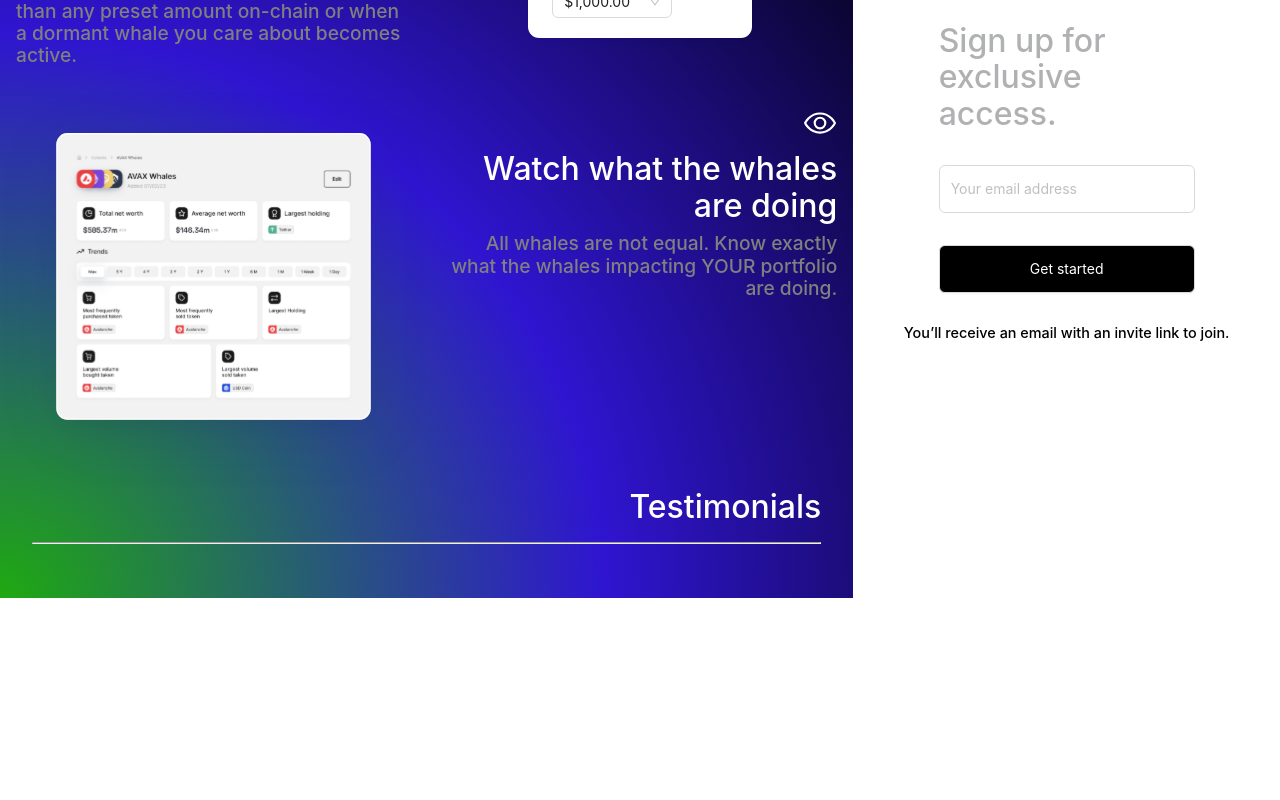
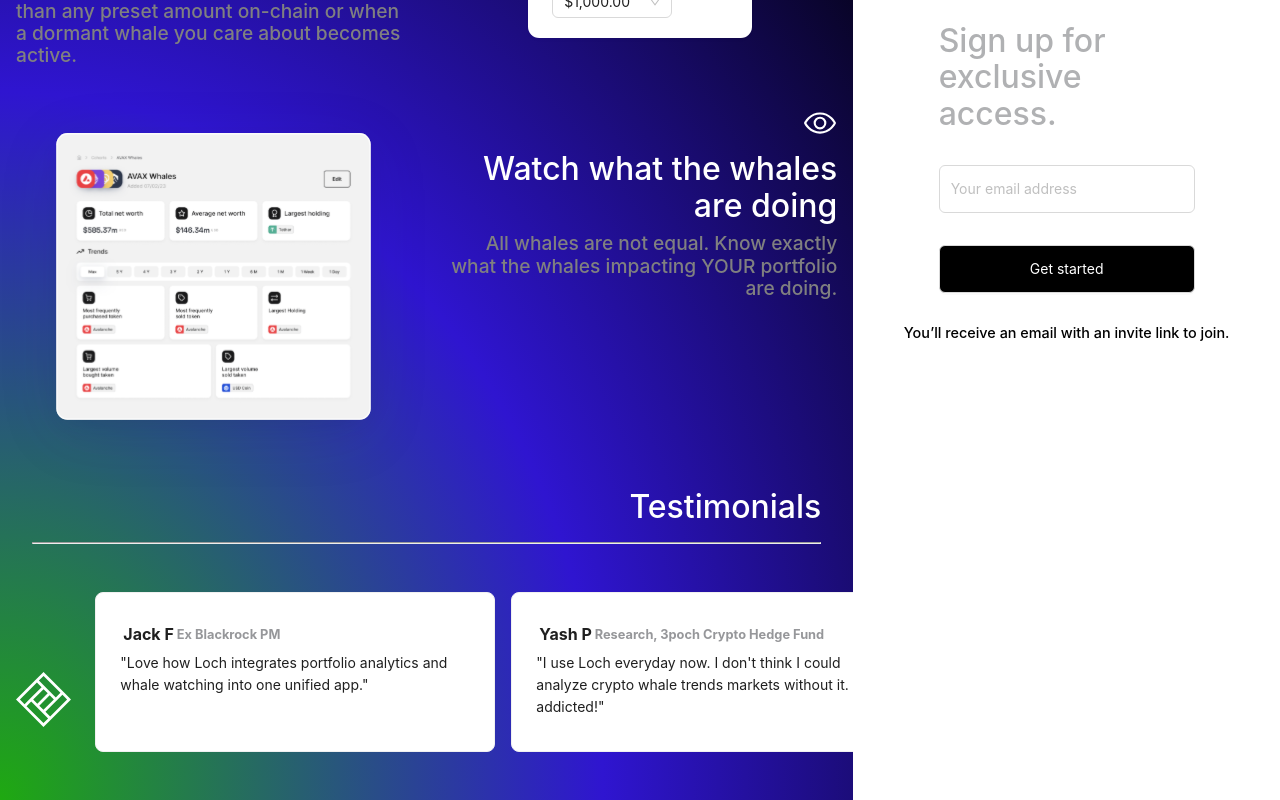
Before and after one commit to HimandriSharma/landing-animations, a React (Create React App) app: page / in a window 1280 px wide. Shown: the part 202-1002 px from the top of the page. Before the commit the page ends 800 px from the top, so only its background shows below. Built offline with nearby package versions, Linux system fonts and the light colour scheme.

Commit message:
style footer fix

```diff
--- a/src/components/Footer.tsx
+++ b/src/components/Footer.tsx
@@ -39,13 +39,20 @@
 				Testimonials
 			</div>
 			<hr style={{ width: "100%", margin: "0 2rem" }} />
-			{/* <div style={{ display: "flex", margin: "0 0 0 1rem" }}>
-				<Image
-					preview={false}
-					src={Logo}
-					style={{ margin: "8rem 0 0 0", padding: "0 1rem 0 0" }}
-				/>
-				<div style={{ display: "flex", maxWidth: "68%", overflow: "scroll" }}>
+			<div
+				style={{
+					display: "flex",
+					flexDirection: "row",
+					justifyContent: "space-between",
+					margin: "0 0 0 1rem",
+				}}
+			>
+					<Image
+						preview={false}
+						src={Logo}
+						style={{ margin: "8rem 0 0 0", padding: "0 1rem 0 0" }}
+					/>
+				<div style={{ display: "flex", width: "70vw", overflow: "scroll" }}>
 					{feedbacks.map((i) => (
 						<FeedbackCard
 							name={i.name}
@@ -54,7 +61,7 @@
 						/>
 					))}
 				</div>
-			</div> */}
+			</div>
 		</>
 	);
 }
```
